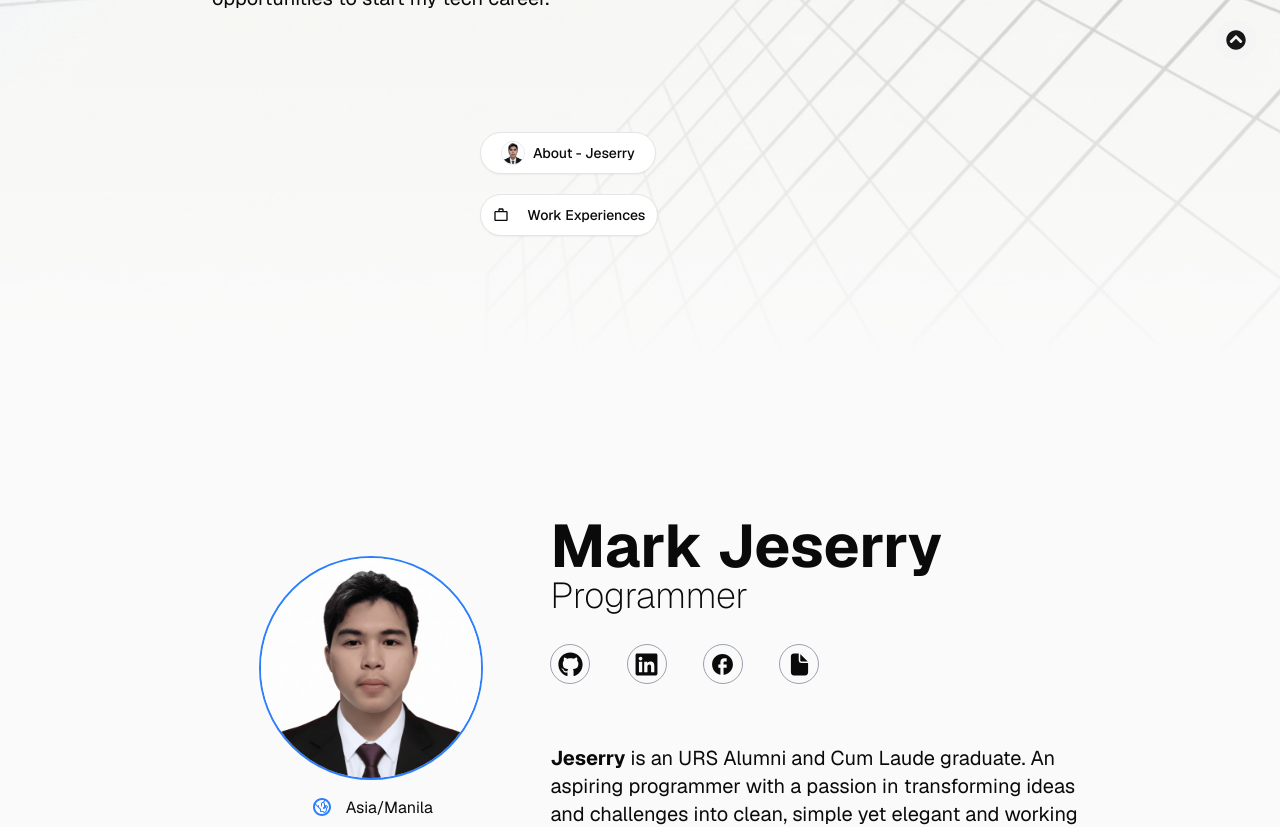
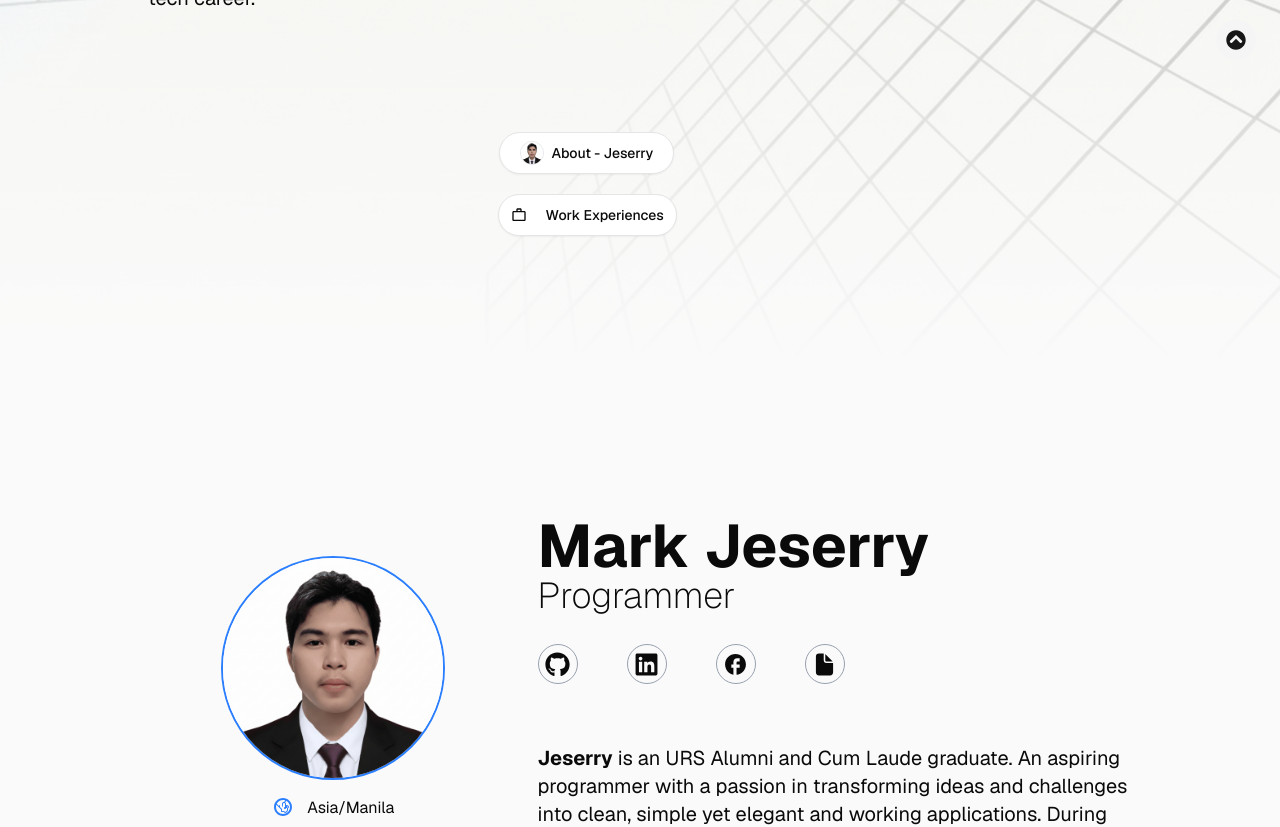
Before and after one commit to Jeserry-Radcliffe/jeserry-portfolio-v3-next.js, a Next.js app: page / in a window 1280 px wide. Shown: the part 720-1547 px from the top of the page. Built offline with nearby package versions, Linux system fonts and the light colour scheme.

Commit message:
replaced the resume to the updated one

```diff
--- a/app/page.tsx
+++ b/app/page.tsx
@@ -26,7 +26,7 @@ export default function Home() {
     <div className="flex flex-col min-h-screen items-center justify-center bg-zinc-50 font-sans bg-[url('/res/siteBG-light.png')] dark:bg-black dark:bg-[url('/res/siteBG-dark.png')]  lg:bg-top bg-size-[1100px] lg:bg-contain bg-top bg-no-repeat w-full">
       <main
         className="flex min-h-screen w-full max-w-3xl flex-col justify-between py-7 px-10 sm:items-start
-        md:py-25 md:px-50 lg:px-0 lg:max-w-4xl"
+        md:py-25 md:px-50 lg:px-0 lg:max-w-5xl"
         id="top"
       >
         <ThemeToggle />
@@ -51,8 +51,8 @@ export default function Home() {
         </p>
         <a
           href="#about"
-          className="flex justify-center mt-13 mx-10
-        md:mt-25 md:mx-25 lg:mt-30 lg:mx-72"
+          className="flex justify-center mt-13 mx-auto w-[70%]
+        md:mt-25 md:mx-25 lg:mt-30 "
         >
           <Button variant="outline" className="rounded-full p-5">
             <img
@@ -65,8 +65,8 @@ export default function Home() {
         </a>
         <a
           href="#workexp"
-          className="flex justify-center mt-5 mx-10
-        md:mx-24 lg:mb-30 lg:mx-72"
+          className="flex justify-center mt-5 mx-auto w-[71%]
+        md:mx-24 lg:mb-30"
         >
           <Button variant="outline" className="rounded-full px-5 py-5">
             <MdOutlineWorkOutline />
@@ -113,7 +113,7 @@ export default function Home() {
                   Send an Email
                 </Button>
               </a>
-              <a href="/res/ResumeCV - Sicat, Mark Jeserry M..pdf" download>
+              <a href="/res/Resume - Sicat, Mark Jeserry M..pdf" download>
                 <Button
                   variant="outline"
                   className="rounded-full p-5 mt-3 mb-7
@@ -159,7 +159,7 @@ export default function Home() {
                 </a>
               </div>
               <div className="inline-flex items-center justify-center w-10 h-10 rounded-full border border-gray-400 p-1">
-                <a href="/res/ResumeCV - Sicat, Mark Jeserry M..pdf" download>
+                <a href="/res/Resume - Sicat, Mark Jeserry M..pdf" download>
                   {/* <SiReaddotcv style={{ width: "25px", height: "25px" }} /> */}
                   <IoDocument style={{ width: "25px", height: "25px" }} />
                 </a>
```
Also changed, not shown: 1 other file (tests, documents, lock files or other folders).
